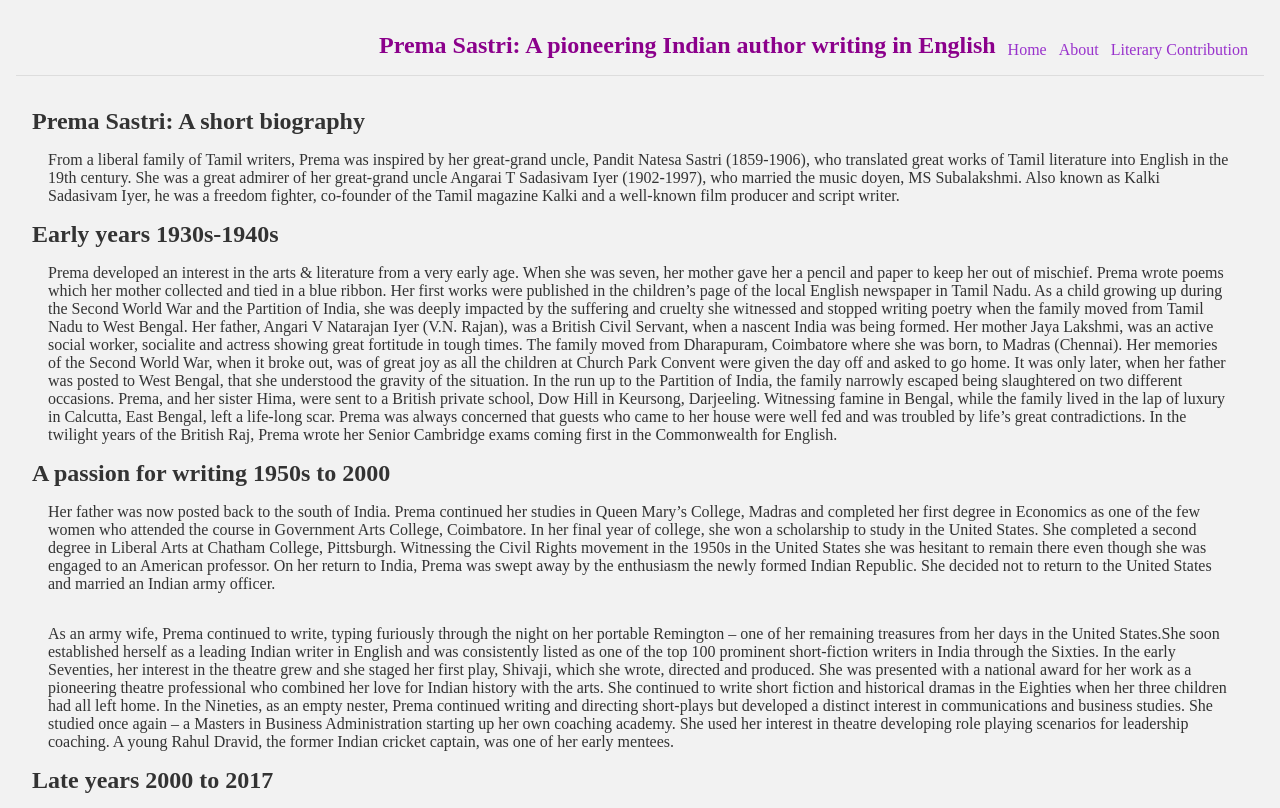
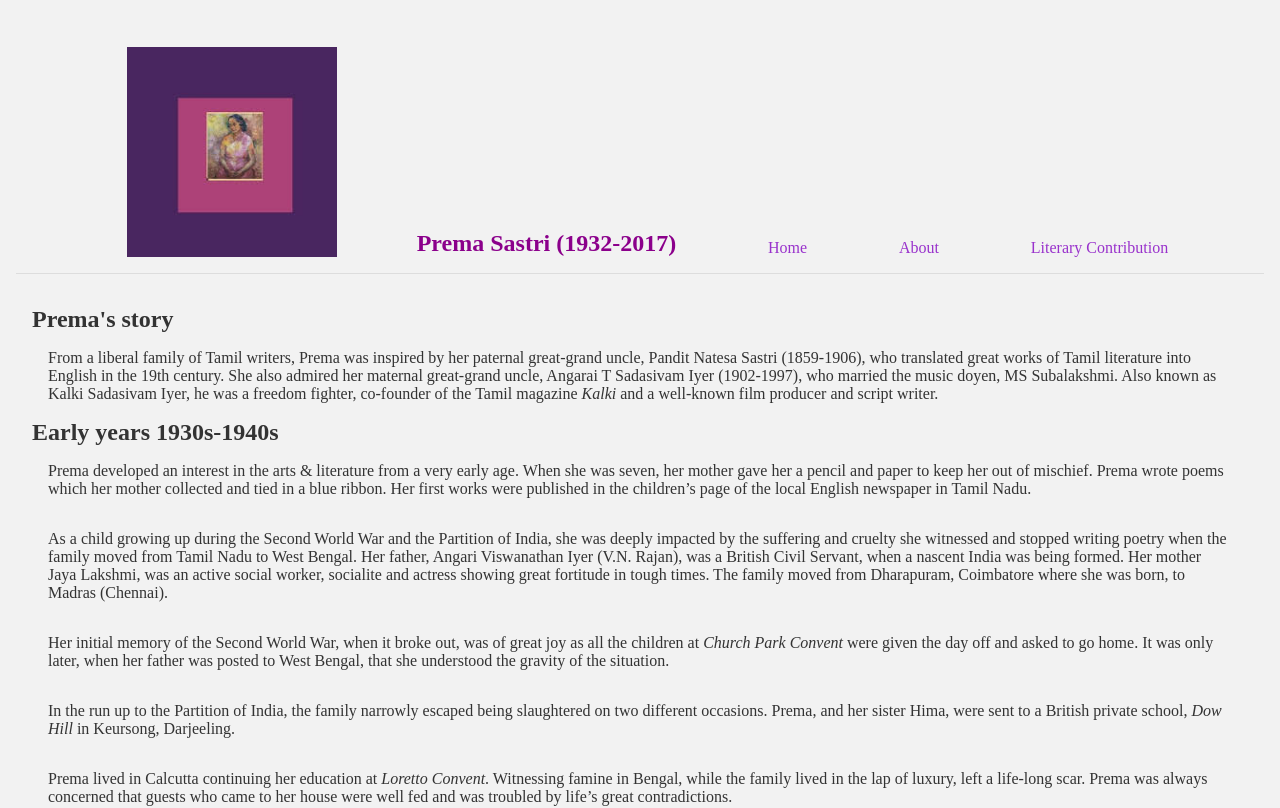
Before and after one commit to SumiSastri/blog-app, a Next.js app: page /about in a window 1280 px wide. Shown: the top 808 px of the page. Built offline with nearby package versions, Linux system fonts and the light colour scheme.

Commit message:
Add api-call to fake rest api

```diff
--- a/common/Header.js
+++ b/common/Header.js
@@ -1,11 +1,12 @@
 import Link from 'next/link'
+import Image from 'next/image'
 
 const Header = () => {
     return (
         <nav>
-            <div>
-                <h1>Prema Sastri: A pioneering Indian author writing in English</h1>
-            </div>
+            {/* <img  alt="" src="../premasastrilogo.jpeg"/> */}
+            <Image style={{padding:"5px", margin: "10px"}}height={225} width={225} alt="" src="/premasastrilogo.jpeg"/>
+            <h1>Prema Sastri (1932-2017)</h1>
             <Link href="/"><a>Home</a></Link>
             <Link href="/about"><a>About</a></Link>
             <Link href ="/literary-contribution"><a>Literary Contribution</a></Link>
--- a/pages/about.js
+++ b/pages/about.js
@@ -1,27 +1,31 @@
 const About = () => {
     return ( <div className="card">
 
-        <h2>Prema Sastri: A short biography</h2>
+        <h2>Prema's story</h2>
 
-<p>From a liberal family of Tamil writers, Prema was inspired by her great-grand uncle, Pandit Natesa Sastri (1859-1906), who translated great works of Tamil literature into English in the 19th century.
+<p>From a liberal family of Tamil writers, Prema was inspired by her paternal great-grand uncle, Pandit Natesa Sastri (1859-1906), who translated great works of Tamil literature into English in the 19th century.
 
-She was a great admirer of her great-grand uncle Angarai T Sadasivam Iyer (1902-1997), who married the music doyen, MS Subalakshmi. Also known as Kalki Sadasivam Iyer, he was a freedom fighter, co-founder of the Tamil magazine Kalki and a well-known film producer and script writer.</p>
+She also admired her maternal great-grand uncle, Angarai T Sadasivam Iyer (1902-1997), who married the music doyen, MS Subalakshmi. Also known as Kalki Sadasivam Iyer, he was a freedom fighter, co-founder of the Tamil magazine <em>Kalki</em> and a well-known film producer and script writer.</p>
 
 <h2>Early years 1930s-1940s</h2>
 
-<p>Prema developed an interest in the arts & literature from a very early age. When she was seven, her mother gave her a pencil and paper to keep her out of mischief.  Prema wrote poems which her mother collected and tied in a blue ribbon. Her first works were published in the children’s page of the local English newspaper in Tamil Nadu.
+<p>Prema developed an interest in the arts & literature from a very early age. When she was seven, her mother gave her a pencil and paper to keep her out of mischief.  Prema wrote poems which her mother collected and tied in a blue ribbon. Her first works were published in the children’s page of the local English newspaper in Tamil Nadu.</p>
 
-As a child growing up during the Second World War and the Partition of India, she was deeply impacted by the suffering and cruelty she witnessed and stopped writing poetry when the family moved from Tamil Nadu to West Bengal.
+<p>As a child growing up during the Second World War and the Partition of India, she was deeply impacted by the suffering and cruelty she witnessed and stopped writing poetry when the family moved from Tamil Nadu to West Bengal.
 
-Her father, Angari V Natarajan Iyer (V.N. Rajan), was a British Civil Servant, when a nascent India was being formed. Her mother Jaya  Lakshmi, was an active social worker, socialite and actress showing great fortitude in tough times.
+Her father, Angari Viswanathan Iyer (V.N. Rajan), was a British Civil Servant, when a nascent India was being formed. Her mother Jaya  Lakshmi, was an active social worker, socialite and actress showing great fortitude in tough times.
 
-The family moved from Dharapuram, Coimbatore where she was born, to Madras (Chennai). Her memories of the Second World War, when it broke out, was of great joy as all the children at Church Park Convent were given the day off and asked to go home. It was only later, when her father was posted to West Bengal, that she understood the gravity of the situation.
+The family moved from Dharapuram, Coimbatore where she was born, to Madras (Chennai).</p>
 
-In the run up to the Partition of India, the family narrowly escaped being slaughtered on two different occasions. Prema, and her sister Hima, were sent to a British private school, Dow Hill in Keursong, Darjeeling.
+<p>Her initial memory of the Second World War, when it broke out, was of great joy as all the children at <em>Church Park Convent</em> were given the day off and asked to go home. It was only later, when her father was posted to West Bengal, that she understood the gravity of the situation.
 
-Witnessing famine in Bengal, while the family lived in the lap of luxury in Calcutta, East Bengal, left a life-long scar. Prema was always concerned that guests who came to her house were well fed and was troubled by life’s great contradictions.
+</p><p>In the run up to the Partition of India, the family narrowly escaped being slaughtered on two different occasions. Prema, and her sister Hima, were sent to a British private school, <em>Dow Hill</em> in Keursong, Darjeeling.
 
-In the twilight years of the British Raj,  Prema wrote her Senior Cambridge exams coming first in the Commonwealth for English.</p>
+</p> <p>Prema lived in Calcutta continuing her education at <em>Loretto Convent</em>. Witnessing famine in Bengal, while the family lived in the lap of luxury, left a life-long scar. Prema was always concerned that guests who came to her house were well fed and was troubled by life’s great contradictions.
+
+</p>
+
+<p>In the twilight years of the British Raj,  Prema wrote her Senior Cambridge exams coming first in the Commonwealth for English. She answered only one question, and expected to fail. </p> <p>The question she answered was which of Shakespeare's characters was the most intriguing and why. Prema chose Cassius, from Shakespeare's <em>Julius Ceasar</em>, arguing that he was one true to his beliefs. Unlike Brutus, he stood for what he believed in and did not betray his convictions.</p>
 
 <h2>A passion for writing 1950s to 2000</h2>
 
--- a/styles/globals.css
+++ b/styles/globals.css
@@ -40,7 +40,7 @@ nav {
  margin: 1em;
 padding: 1em;
   display: flex;
-  justify-content: flex-end;
+  justify-content: space-evenly;
   align-items: flex-end;
   border-bottom: 1px solid #ddd;
 }
```
Also changed, not shown: pages/404.js (added, +24 -0 lines), pages/index.js (+19 -9 lines), pages/literary-contribution/short-stories.js (deleted, +0 -10 lines), pages/literary-contribution/short-stories/index.js (added, +24 -0 lines), pages/contact/index.js (renamed from pages/literary-contribution/contact.js), public/premasastrilogo.jpeg (added).
